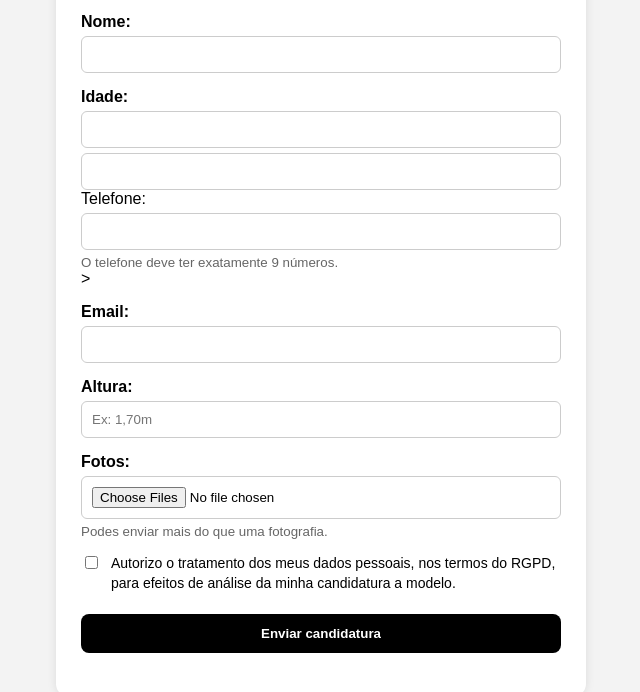
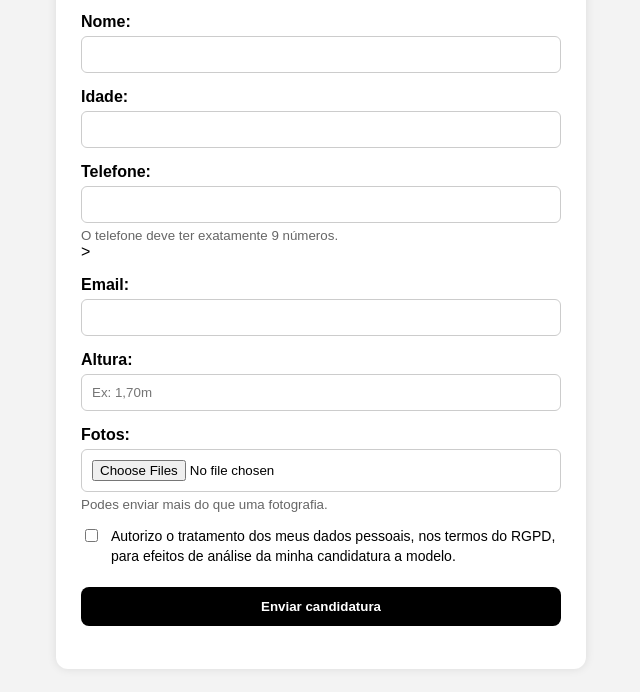
Before and after one commit to Zhang123epah/formulario-papaya-v2, a website with bundled scripts: page index.html in a window 1280 px wide. Shown: the part 150-842 px from the top of the page, without its empty margins (319-959 px from the left). Built offline with nearby package versions, Linux system fonts and the light colour scheme.

```diff
--- a/index.html
+++ b/index.html
@@ -18,7 +18,7 @@
       <label for="idade">Idade:</label>
       <input   type="text" id="idade" name="idade" inputmode="numeric" pattern="[0-9]*" maxlength="3" required>
 
-    <input <label for="telefone">Telefone:</label>
+    <label for="telefone">Telefone:</label>
 <input type="tel" id="telefone" name="telefone" inputmode="numeric" pattern="[0-9]{9}" maxlength="9" autocomplete="tel"required>
 <small>O telefone deve ter exatamente 9 números. </small>>
 
```
